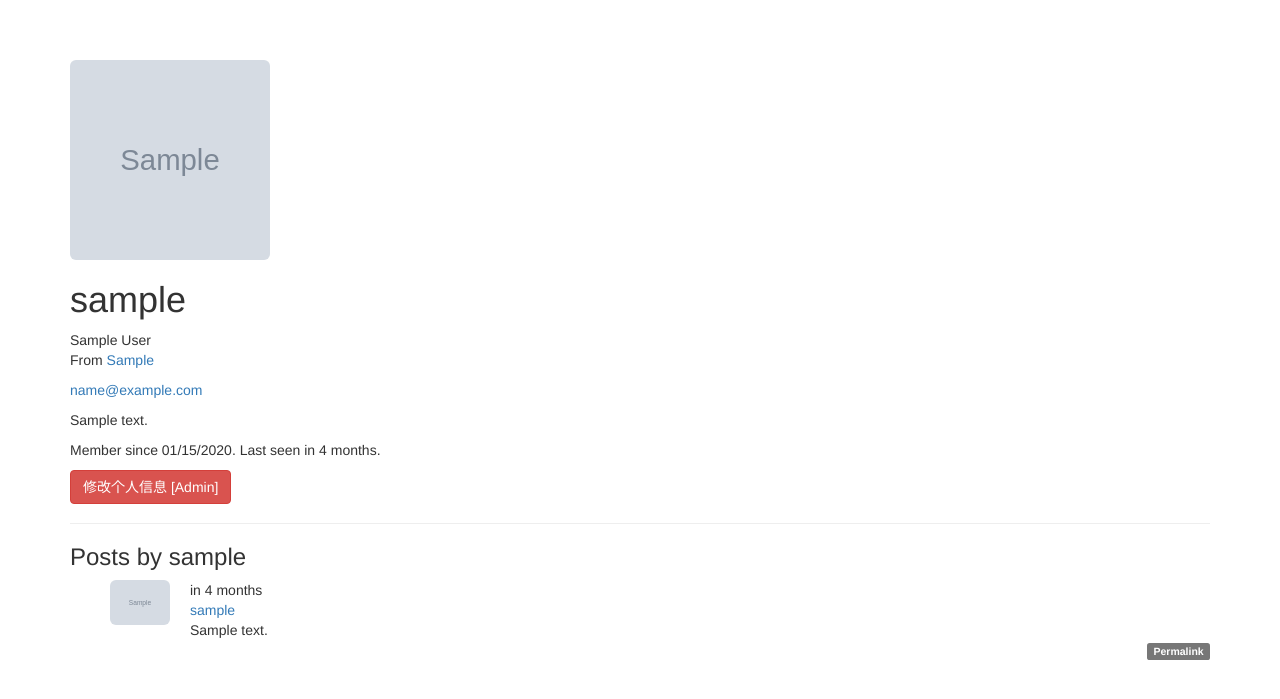
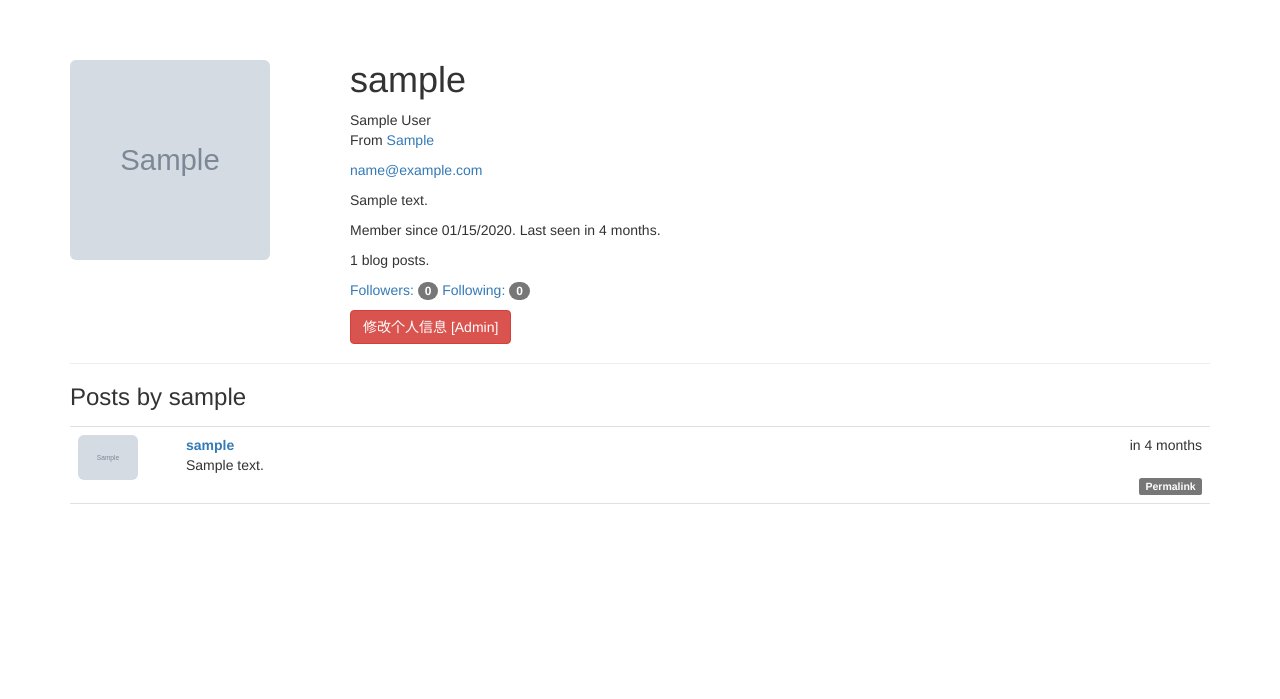
Before and after one commit to Cubcub1/libra, a Flask app: a page that uses app/templates/base.html in a window 1280 px wide. Shown: the part 52-751 px from the top of the page. Run offline with Flask 2, Linux system fonts and the light colour scheme; tables that the repository leaves empty hold one stand-in row (values such as "Sample post"); grey boxes marked "Sample" are stand-in pictures; parts of the project's set-up code (start-up, migrations or seed data) failed here and were passed over; some libraries are stand-ins or nearby versions.

Commit message:
add follower

```diff
--- a/app/main/views.py
+++ b/app/main/views.py
@@ -1,10 +1,10 @@
 from datetime import datetime
 
-from flask import session, current_app, redirect, url_for, render_template, abort, flash, request
+from flask import session, current_app, redirect, url_for, render_template, abort, flash, request, make_response
 from flask_login import current_user, login_required
 
 from ..lib.qiniu_util import upload_qiniu
-from ..decorators import admin_required
+from ..decorators import admin_required, permission_required
 from ..email import send_email
 from ..models import User, Role, Permission, Post
 from .forms import NameForm, EditProfileForm, EditProfileAdminForm, PostForm
@@ -38,10 +38,17 @@ def index():
         db.session.add(post)
         return redirect(url_for('.index'))
     page = request.args.get('page', 1, type=int)
-    pagination = Post.query.order_by(Post.timestamp.desc()).paginate(page, per_page=current_app.config[
+    show_followed = False
+    if current_user.is_authenticated:
+        show_followed = bool(request.cookies.get('show_followed', ''))
+    if show_followed:
+        query = current_user.followed_posts
+    else:
+        query = Post.query
+    pagination = query.order_by(Post.timestamp.desc()).paginate(page, per_page=current_app.config[
         'LIBRA_POSTS_PER_PAGE'], error_out=False)
     posts = pagination.items
-    return render_template('index.html', form=form, posts=posts, pagination=pagination)
+    return render_template('index.html', form=form, posts=posts, show_followed=show_followed, pagination=pagination)
 
 
 @main.route('/user/<username>')
@@ -127,3 +134,81 @@ def edit(id):
         return redirect(url_for('.post', id=post.id))
     form.body.data = post.body
     return render_template('edit_post.html', form=form)
+
+
+@main.route('/follow/<username>')
+@login_required
+@permission_required(Permission.FOLLOW)
+def follow(username):
+    user = User.query.filter_by(username=username).first()
+    if user is None:
+        flash('无效的用户！')
+        return redirect(url_for('.index'))
+    if current_user.is_following(user):
+        flash('你已经关注了该用户！')
+        return redirect(url_for('.user', username=username))
+    current_user.follow(user)
+    flash('你关注了 %s' % username)
+    return redirect(url_for('.user', username=username))
+
+
+@main.route('/unfollow/<username>')
+@login_required
+@permission_required(Permission.FOLLOW)
+def unfollow(username):
+    user = User.query.filter_by(username=username).first()
+    if user is None:
+        flash('无效的用户！')
+        return redirect(url_for('.index'))
+    if not current_user.is_following(user):
+        flash('你没有关注该用户！')
+        return redirect(url_for('.user', username=username))
+    current_user.unfollow(user)
+    flash('你已经取消关注%s！' % username)
+    return redirect(url_for('.user', username=username))
+
+
+@main.route('/followers/<username>')
+def followers(username):
+    user = User.query.filter_by(username=username).first()
+    if user is None:
+        flash('无效的用户！')
+        return redirect(url_for('.index'))
+    page = request.args.get('page', 1, type=int)
+    pagination = user.followers.paginate(page, per_page=current_app.config['LIBRA_FOLLOWERS_PER_PAGE'], error_out=False)
+    follows = [{'user': item.follower, 'timestamp': item.timestamp} for item in pagination.items]
+    return render_template('followers.html', user=user, title='Followers of', endpoint='.followers',
+                           pagination=pagination, follows=follows)
+
+
+@main.route('/followed-by/<username>')
+def followed_by(username):
+    user = User.query.filter_by(username=username).first()
+    if user is None:
+        flash('无效的用户！')
+        return redirect(url_for('.index'))
+    page = request.args.get('page', 1, type=int)
+    pagination = user.followed.paginate(
+        page, per_page=current_app.config['LIBRA_FOLLOWERS_PER_PAGE'],
+        error_out=False)
+    follows = [{'user': item.followed, 'timestamp': item.timestamp}
+               for item in pagination.items]
+    return render_template('followers.html', user=user, title="Followed by",
+                           endpoint='.followed_by', pagination=pagination,
+                           follows=follows)
+
+
+@main.route('/all')
+@login_required
+def show_all():
+    resp = make_response(redirect(url_for('.index')))
+    resp.set_cookie('show_followed', '', max_age=30 * 24 * 60 * 60)
+    return resp
+
+
+@main.route('/followed')
+@login_required
+def show_followed():
+    resp = make_response(redirect(url_for('.index')))
+    resp.set_cookie('show_followed', '1', max_age=30 * 24 * 60 * 60)
+    return resp
--- a/app/static/styles.css
+++ b/app/static/styles.css
@@ -7,3 +7,81 @@
 .profile-button {
     float: right;
 }
+
+
+.profile-thumbnail {
+    /*position: absolute;*/
+    float: left;
+}
+.profile-header {
+    min-height: 260px;
+    margin-left: 280px;
+}
+div.post-tabs {
+    margin-top: 16px;
+}
+ul.posts {
+    list-style-type: none;
+    padding: 0px;
+    margin: 16px 0px 0px 0px;
+    border-top: 1px solid #e0e0e0;
+}
+div.post-tabs ul.posts {
+    margin: 0px;
+    border-top: none;
+}
+ul.posts li.post {
+    padding: 8px;
+    border-bottom: 1px solid #e0e0e0;
+}
+ul.posts li.post:hover {
+    background-color: #f0f0f0;
+}
+div.post-date {
+    float: right;
+}
+div.post-author {
+    font-weight: bold;
+}
+div.post-thumbnail {
+    position: absolute;
+}
+div.post-content {
+    margin-left: 48px;
+    min-height: 48px;
+}
+div.post-footer {
+    text-align: right;
+}
+div.pagination {
+    width: 100%;
+    text-align: right;
+    padding: 0px;
+    margin: 0px;
+}
+div.flask-pagedown-preview {
+    margin: 10px 0px 10px 0px;
+    border: 1px solid #e0e0e0;
+    padding: 4px;
+}
+div.flask-pagedown-preview h1 {
+    font-size: 140%;
+}
+div.flask-pagedown-preview h2 {
+    font-size: 130%;
+}
+div.flask-pagedown-preview h3 {
+    font-size: 120%;
+}
+.post-body h1 {
+    font-size: 140%;
+}
+.post-body h2 {
+    font-size: 130%;
+}
+.post-body h3 {
+    font-size: 120%;
+}
+.table.followers tr {
+    border-bottom: 1px solid #e0e0e0;
+}
--- a/app/templates/_posts.html
+++ b/app/templates/_posts.html
@@ -1,34 +1,34 @@
 <ul class="posts">
     {% for post in posts %}
-        <li class="post profile-comment" >
-            <div class="post-thumbnail " style="width: 80px;">
+        <li class="post profile-comment">
+            <div class="">
                 <a href="{{ url_for('.user', username=post.author.username) }}">
                     <img class="img-rounded  " src="{{ post.author.avatar_url }}" width="60">
                 </a>
             </div>
-            <div class="post-content profile-content" >
+            <div class="post-content profile-content">
                 <div class="post-date">{{ moment(post.timestamp).fromNow() }}</div>
                 <div class="post-author"><a
                         href="{{ url_for('.user', username=post.author.username) }}">{{ post.author.username }}</a>
                 </div>
                 <div class="post-body">
                     {% if post.body_html %}
-                        {{ post.body_html|safe }}
+                        {{ post.body_html | safe }}
                     {% else %}
                         {{ post.body }}
                     {% endif %}
                 </div>
-                <div class="post-footer profile-button" >
+                <div class="post-footer">
                     {% if current_user == post.author %}
-                        <a href="{{ url_for('.edit',id=post.id) }}">
+                        <a href="{{ url_for('.edit', id=post.id) }}">
                             <span class="label label-primary">Edit</span>
                         </a>
                     {% elif current_user.is_administrator() %}
-                        <a href="{{ url_for('.edit',id=post.id) }}">
+                        <a href="{{ url_for('.edit', id=post.id) }}">
                             <span class="label label-danger">Edit [Admin]</span>
                         </a>
                     {% endif %}
-                    <a href="{{ url_for('.post',id=post.id) }}">
+                    <a href="{{ url_for('.post', id=post.id) }}">
                         <span class="label label-default">Permalink</span>
                     </a>
                 </div>
--- a/app/templates/base.html
+++ b/app/templates/base.html
@@ -64,6 +64,6 @@
 
 {% block scripts %}
     {{ super() }}
-    {{ moment.include_moment() }}
+    {{ moment.include_moment(local_js="https://static.pdflibr.com/momentjs/moment.min.js") }}
     {{ moment.lang('es') }}
 {% endblock %}
--- a/app/templates/user.html
+++ b/app/templates/user.html
@@ -23,6 +23,24 @@
             {% if user.about_me %}<p>{{ user.about_me }}</p>{% endif %}
             <p>Member since {{ moment(user.member_since).format('L') }}. Last
                 seen {{ moment(user.last_seen).fromNow() }}.</p>
+            <p>{{ user.posts.count() }} blog posts.</p>
+            <p>
+                {% if current_user.can(Permission.FOLLOW) and user != current_user %}
+                    {% if not current_user.is_following(user) %}
+                        <a href="{{ url_for('.follow', username=user.username) }}" class="btn btn-primary">Follow</a>
+                    {% else %}
+                        <a href="{{ url_for('.unfollow', username=user.username) }}"
+                           class="btn btn-default">Unfollow</a>
+                    {% endif %}
+                {% endif %}
+                <a href="{{ url_for('.followers', username=user.username) }}">Followers: <span
+                        class="badge">{{ user.followers.count() - 1 }}</span></a>
+                <a href="{{ url_for('.followed_by', username=user.username) }}">Following: <span
+                        class="badge">{{ user.followed.count() - 1 }}</span></a>
+                {% if current_user.is_authenticated and user != current_user and user.is_following(current_user) %}
+                    | <span class="label label-default">Follows you</span>
+                {% endif %}
+            </p>
             <p>
                 {% if user == current_user %}
                     <a class="btn btn-default" href="{{ url_for('main.edit_profile') }}">修改个人信息</a>
--- a/config.py
+++ b/config.py
@@ -9,6 +9,7 @@ class Config:
     # 接受邮件的项目admin账号
     LIBRA_ADMIN = os.environ.get('LIBRA_ADMIN')
     LIBRA_POSTS_PER_PAGE = 5
+    LIBRA_FOLLOWERS_PER_PAGE = 5
 
     @staticmethod
     def init_app(app):
```
Also changed, not shown: app/models.py (+45 -1 lines), app/templates/followers.html (added, +38 -0 lines), app/templates/index.html (+9 -1 lines), .qiniu_pythonsdk_hostscache.json.
